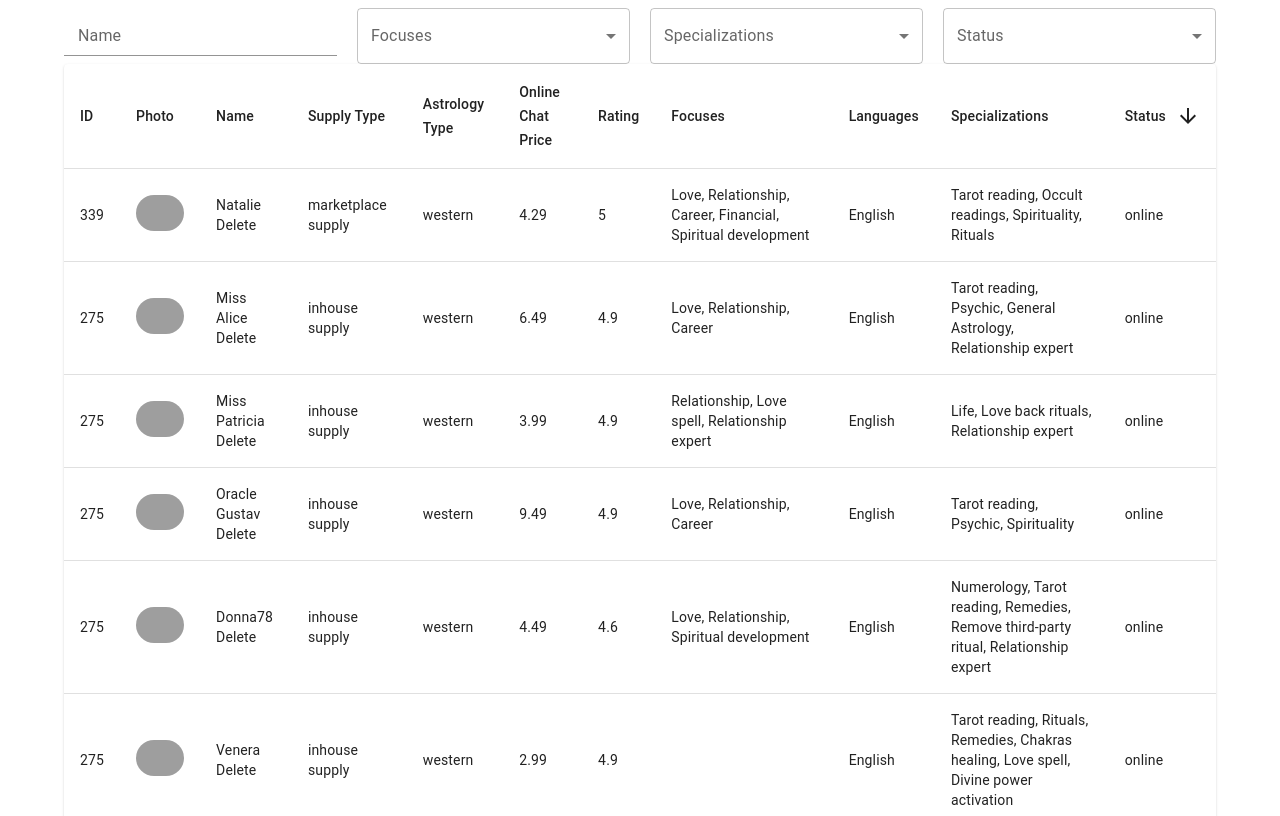
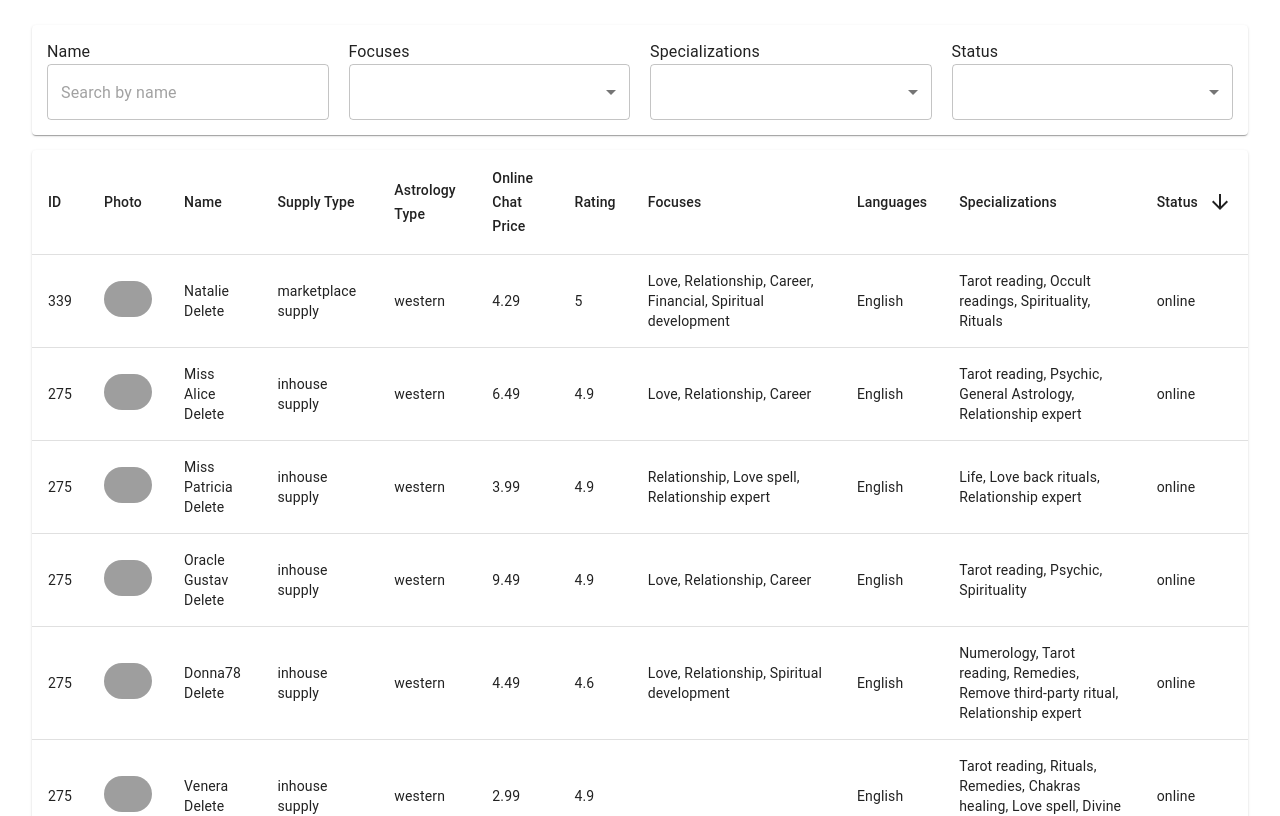
Before and after one commit to sadomovr/astrologer, a React (Vite) app: page / in a window 1280 px wide. Shown: the top 816 px of the page. Built offline with nearby package versions, Linux system fonts and the light colour scheme; grey boxes are pictures that could not be loaded.

Commit message:
refactoring design

```diff
--- a/src/components/App.tsx
+++ b/src/components/App.tsx
@@ -3,7 +3,7 @@ import { AstrologersTable } from './astrologe-table';
 
 export function App() {
   return (
-    <Container>
+    <Container maxWidth='xl' sx={{ marginTop: '25px' }}>
       <AstrologersTable />
     </Container>
   );
--- a/src/components/astrologe-table/astrologers-table-filters.tsx
+++ b/src/components/astrologe-table/astrologers-table-filters.tsx
@@ -3,16 +3,20 @@ import { RootState } from '../../store';
 import {
   Box,
   FormControl,
-  Input,
-  InputLabel,
   MenuItem,
   Select,
   SelectChangeEvent,
+  TextField,
+  Typography,
 } from '@mui/material';
 import { ChangeEvent } from 'react';
+import Paper from '@mui/material/Paper';
 
 type AstrologersTableFilters = {
-  handleUpdateFilters: (key: string, values: string | number | number[] | undefined) => void;
+  handleUpdateFilters: (
+    key: string,
+    values: string | number | number[] | string[] | undefined,
+  ) => void;
 };
 
 export const AstrologersTableFilters = ({ handleUpdateFilters }: AstrologersTableFilters) => {
@@ -24,17 +28,29 @@ export const AstrologersTableFilters = ({ handleUpdateFilters }: AstrologersTabl
     handleUpdateFilters(event.target.name, event.target.value);
   };
 
+  const handleChangeMultiple = (event: SelectChangeEvent<(string | number)[]>) => {
+    console.log(event.target.value);
+    if (event.target.value.includes('all')) {
+      handleUpdateFilters(event.target.name, []);
+
+      return;
+    }
+
+    handleUpdateFilters(event.target.name, event.target.value as number[]);
+  };
+
   const handleChangeName = (event: ChangeEvent<HTMLInputElement>) => {
     handleUpdateFilters(event.target.name, event.target.value);
   };
 
   return (
-    <Box display='flex' justifyContent='space-between' gap='20px'>
+    <Box component={Paper} display='flex' justifyContent='space-between' gap='20px' padding='15px'>
       <FormControl fullWidth>
-        <InputLabel id='input-name'>Name</InputLabel>
-        <Input
+        <Typography>Name</Typography>
+        <TextField
           type='text'
           name='name'
+          variant='outlined'
           placeholder='Search by name'
           value={filters.name}
           onChange={handleChangeName}
@@ -42,14 +58,9 @@ export const AstrologersTableFilters = ({ handleUpdateFilters }: AstrologersTabl
       </FormControl>
 
       <FormControl fullWidth>
-        <InputLabel id='select-focuses'>Focuses</InputLabel>
-        <Select
-          name='focuses'
-          onChange={handleChange}
-          labelId='select-focuses'
-          value={filters.focuses}
-          multiple
-        >
+        <Typography>Focuses</Typography>
+        <Select name='focuses' onChange={handleChangeMultiple} value={filters.focuses} multiple>
+          <MenuItem value='all'>All</MenuItem>
           {availableFocuses.map((item) => (
             <MenuItem key={item.id} value={item.id}>
               {item.name}
@@ -59,14 +70,14 @@ export const AstrologersTableFilters = ({ handleUpdateFilters }: AstrologersTabl
       </FormControl>
 
       <FormControl fullWidth>
-        <InputLabel id='select-specializations'>Specializations</InputLabel>
+        <Typography>Specializations</Typography>
         <Select
           name='specializations'
-          onChange={handleChange}
-          labelId='select-specializations'
+          onChange={handleChangeMultiple}
           value={filters.specializations}
           multiple
         >
+          <MenuItem value='all'>All</MenuItem>
           {availableSpecializations.map((item) => (
             <MenuItem key={item.id} value={item.id}>
               {item.name}
@@ -76,14 +87,9 @@ export const AstrologersTableFilters = ({ handleUpdateFilters }: AstrologersTabl
       </FormControl>
 
       <FormControl fullWidth>
-        <InputLabel id='select-status'>Status</InputLabel>
-        <Select
-          name='status'
-          onChange={handleChange}
-          labelId='select-status'
-          value={filters.status}
-        >
-          <MenuItem value={undefined}>Status</MenuItem>
+        <Typography>Status</Typography>
+        <Select name='status' onChange={handleChange} value={filters.status}>
+          <MenuItem value={undefined}>All</MenuItem>
           <MenuItem value={1}>Online</MenuItem>
           <MenuItem value={2}>Offline</MenuItem>
         </Select>
--- a/src/components/astrologe-table/astrologers-table.tsx
+++ b/src/components/astrologe-table/astrologers-table.tsx
@@ -7,12 +7,16 @@ import { AstrologersTableHeader } from './astrologers-table-header.tsx';
 import { AstrologersTableFilters } from './astrologers-table-filters.tsx';
 import { astrologersAction } from '../../store/astrologers';
 import { getFilteredAndSortedAstrologers } from '../../store/astrologers/astrologers.selector.ts';
+import { Box } from '@mui/material';
 
 export function AstrologersTable() {
   const astrologersList = useSelector(getFilteredAndSortedAstrologers);
   const dispatch = useDispatch();
 
-  const handleUpdateFilters = (key: string, value: string | number | number[] | undefined) => {
+  const handleUpdateFilters = (
+    key: string,
+    value: string | number | number[] | string[] | undefined,
+  ) => {
     dispatch({
       type: astrologersAction.UPDATE_FILTER,
       payload: { key, value },
@@ -34,7 +38,7 @@ export function AstrologersTable() {
   };
 
   return (
-    <div>
+    <Box sx={{ display: 'flex', flexDirection: 'column', gap: '15px' }}>
       <AstrologersTableFilters handleUpdateFilters={handleUpdateFilters} />
       <TableContainer component={Paper}>
         <Table>
@@ -45,6 +49,6 @@ export function AstrologersTable() {
           />
         </Table>
       </TableContainer>
-    </div>
+    </Box>
   );
 }
--- a/src/store/astrologers/astrologers.types.ts
+++ b/src/store/astrologers/astrologers.types.ts
@@ -21,7 +21,7 @@ interface UpdateFiltersAction {
   type: astrologersAction.UPDATE_FILTER;
   payload: {
     key: keyof Filters;
-    value: string | number[];
+    value: string | (number | undefined)[];
   };
 }
 
```
